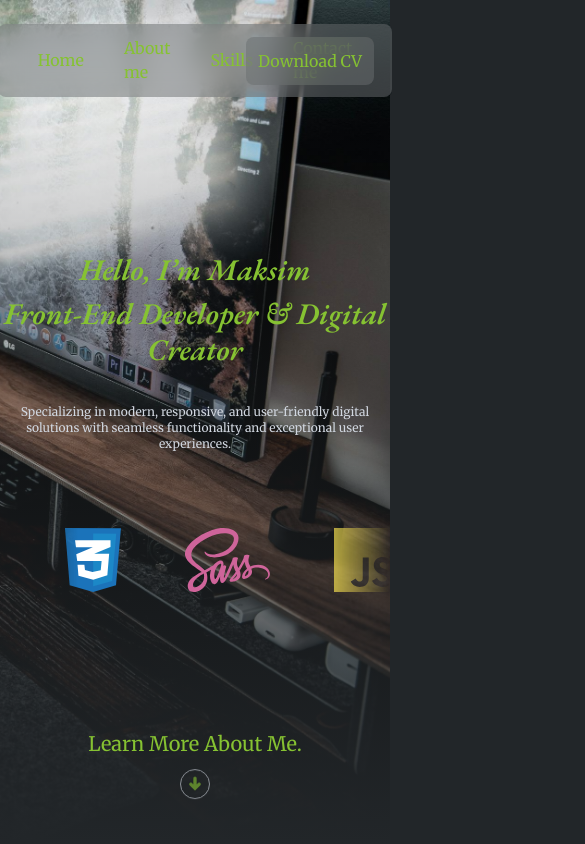
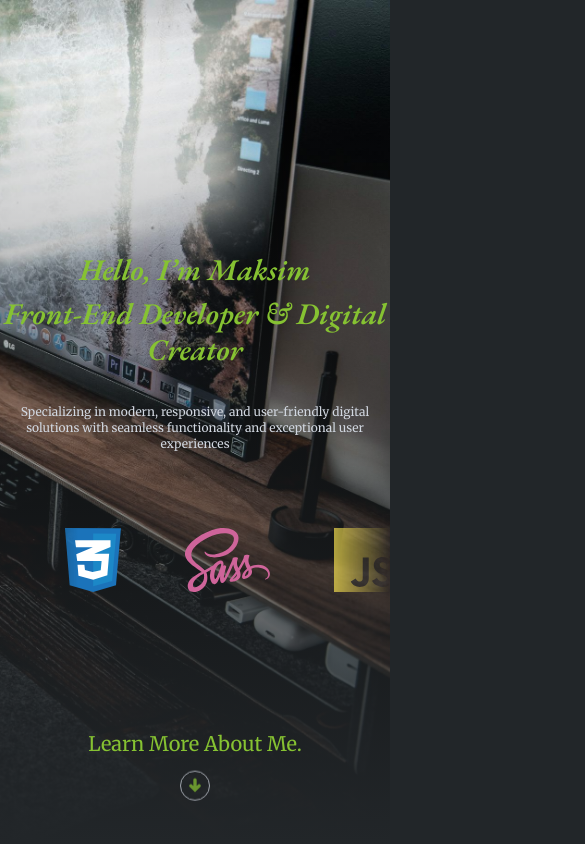
Before and after one commit to maxim9998/portfolio, a React (Vite) app: page / in a window 390 px wide. Shown: the top 844 px of the page, 585 px wide, since content can reach past the window. Built offline with nearby package versions, Linux system fonts and the light colour scheme.

Commit message:
Header issue

```diff
--- a/src/components/layout/mainLayout/header/DownloadCv.tsx
+++ b/src/components/layout/mainLayout/header/DownloadCv.tsx
@@ -10,7 +10,7 @@ const DownloadCv = () => {
   }, []);
 
   return (
-    <button onClick={downloadMyCV} className="rounded-lg text-dessert p-3 bg-glass/50 backdrop-blur-md hover:opacity-80 fixed right-4">
+    <button onClick={downloadMyCV} className="rounded-lg text-dessert p-3 xs:px-1 xs:py-4 bg-glass/50 backdrop-blur-md hover:opacity-80 fixed right-4 xs:text-xs">
       Download CV
     </button>
   );
--- a/src/components/layout/mainLayout/header/Header.tsx
+++ b/src/components/layout/mainLayout/header/Header.tsx
@@ -3,7 +3,7 @@ import DownloadCv from "./DownloadCv";
 
 const Header = () => {
   return (
-    <header className="w-full flex items-center fixed top-0 left-0 justify-center p-6 z-20">
+    <header className="w-full flex items-center fixed top-0 left-0 justify-center xs:justify-between p-6 xs:p-2 z-20 xs:hidden">
       <NavBar />
       <DownloadCv />
     </header>
--- a/src/components/layout/mainLayout/header/NavBar.tsx
+++ b/src/components/layout/mainLayout/header/NavBar.tsx
@@ -2,10 +2,10 @@ import { SECTIONS_DATA } from "../../../../utils/constants/sections";
 
 const NavBar = () => {
   return (
-    <nav className="px-10 py-3 gap-10 rounded-lg flex items-center justify-around bg-glass/50 backdrop-blur-md">
+    <nav className="px-10 xs:px-2 py-3 gap-10 xs:gap-6 rounded-lg flex items-center justify-around bg-glass/50 backdrop-blur-md">
       {SECTIONS_DATA.map((section) => (
         <div className="group">
-          <a key={section.name} href={"#" + section.href} className={"text-dessert font-medium"}>
+          <a key={section.name} href={"#" + section.href} className={"text-dessert font-medium xs:text-xs"}>
             {section.name}
           </a>
           <div className="w-0 group-hover:w-full transition-[width] h-[1px] bg-dessert underline_animation rounded-lg "></div>
--- a/src/components/layout/mainLayout/index.tsx
+++ b/src/components/layout/mainLayout/index.tsx
@@ -3,7 +3,7 @@ import Header from "./header/Header";
 
 const MainLayout = () => {
   return (
-    <div className="h-screen w-screen relative">
+    <div className="h-screen w-screen relative overflow-x-hidden">
       <Header />
       <Outlet />
     </div>
```
